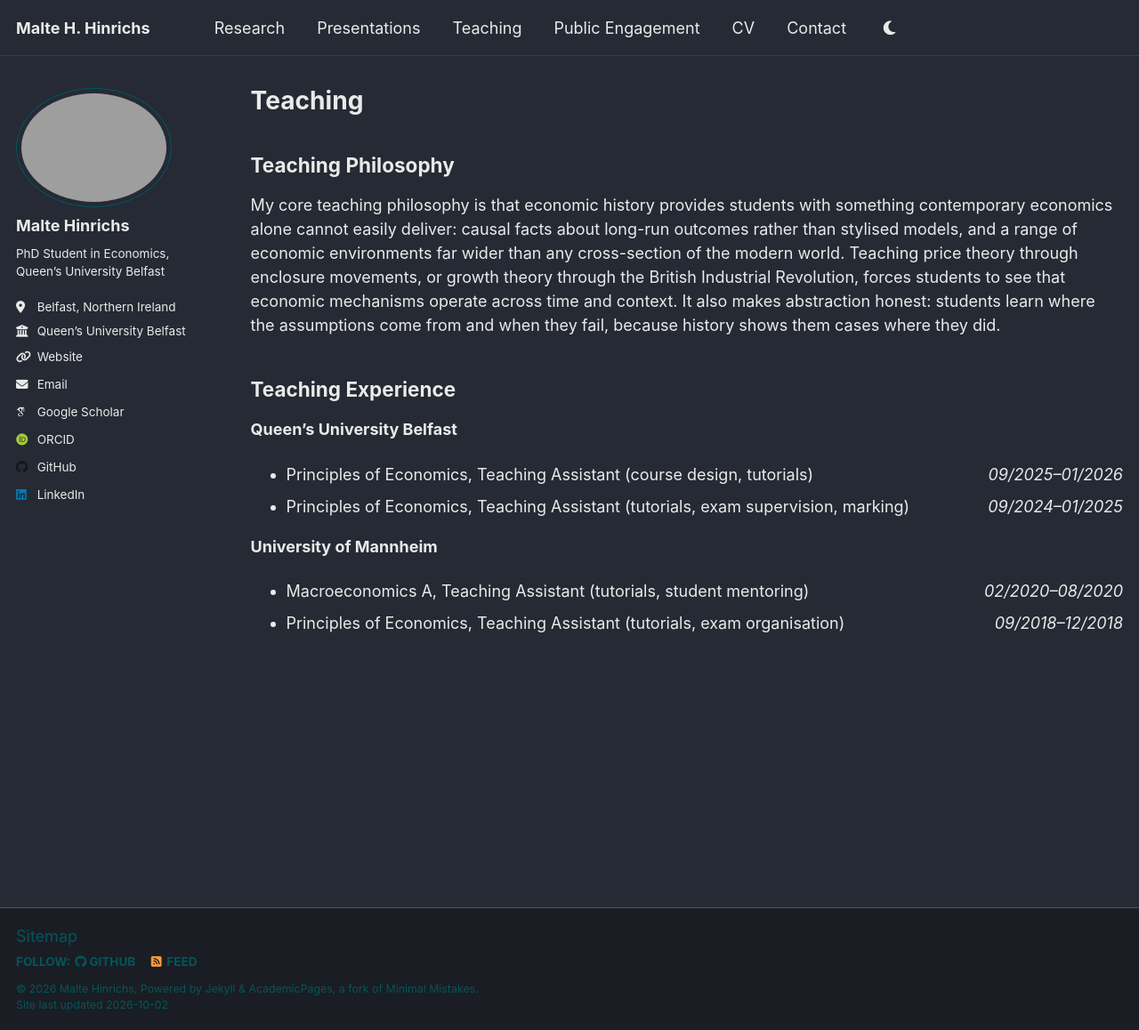
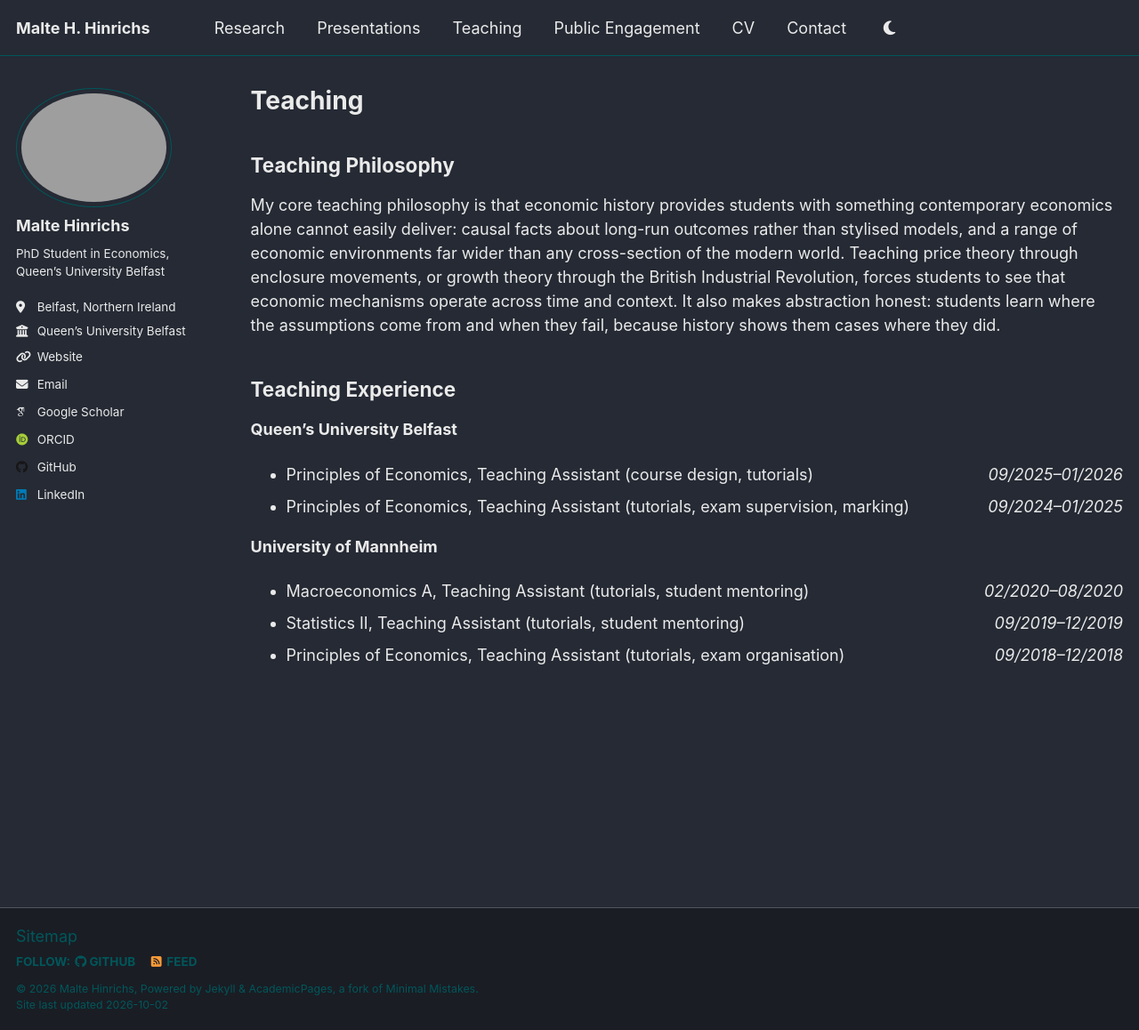
Before and after one commit to maltehhinrichs/maltehhinrichs.github.io, a Jekyll site: the page built from _pages/teaching.md, in a window 1280 px wide and 1158 px high. Shown: the whole window at 89% size. Built offline with Jekyll 4.4.1, drawn with Linux system fonts in a browser that asks for light colours; some web fonts are replaced; a script that is not in the unit is left out.

Commit message:
Updated dates

```diff
--- a/_pages/teaching.md
+++ b/_pages/teaching.md
@@ -17,4 +17,5 @@ My core teaching philosophy is that economic history provides students with some
 
 **University of Mannheim**
 - Macroeconomics A, Teaching Assistant (tutorials, student mentoring) <span style="float: right;">*02/2020–08/2020*</span>
+- Statistics II, Teaching Assistant (tutorials, student mentoring) <span style="float: right;">*09/2019--12/2019*</span>
 - Principles of Economics, Teaching Assistant (tutorials, exam organisation) <span style="float: right;">*09/2018–12/2018*</span>
```
